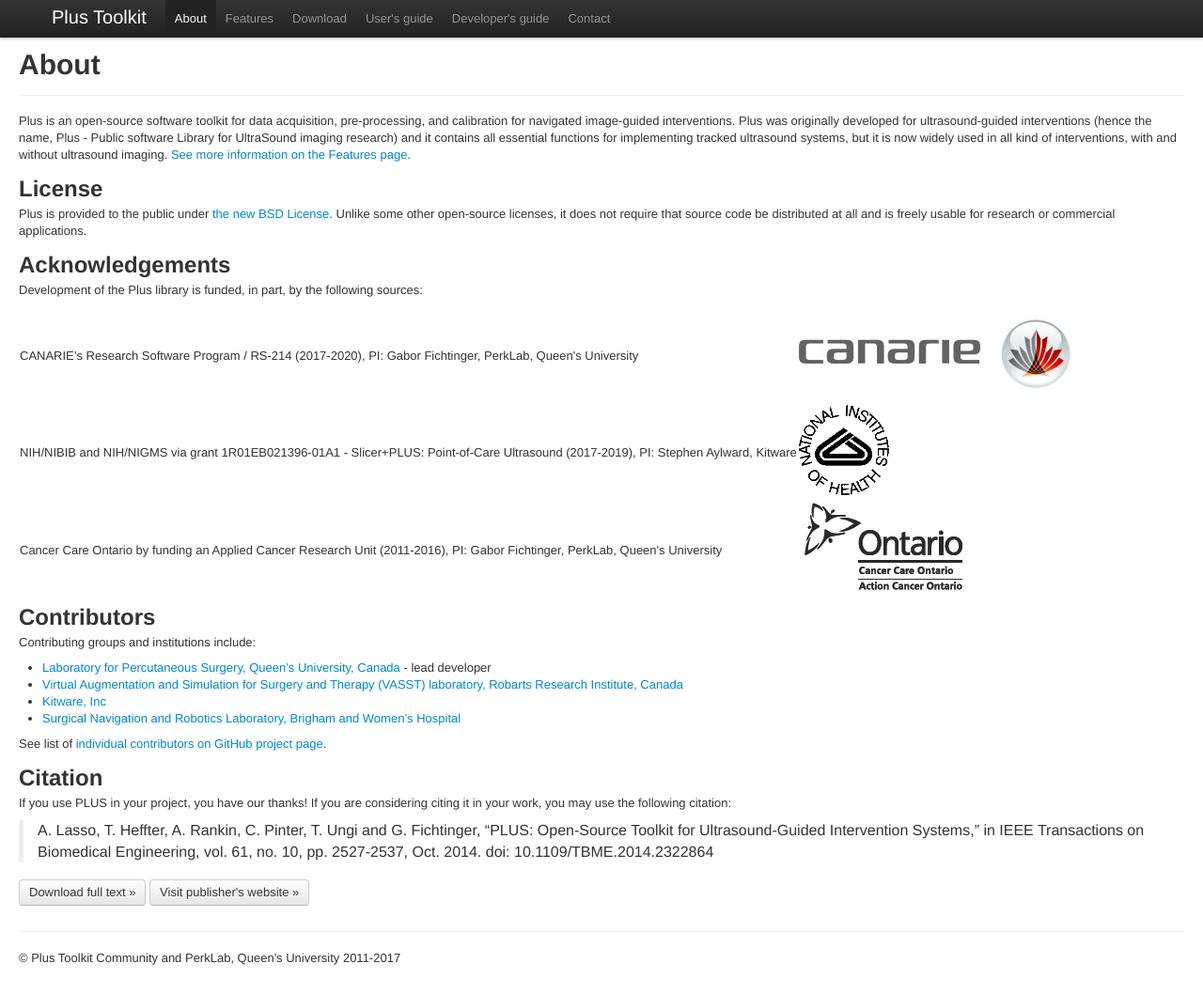
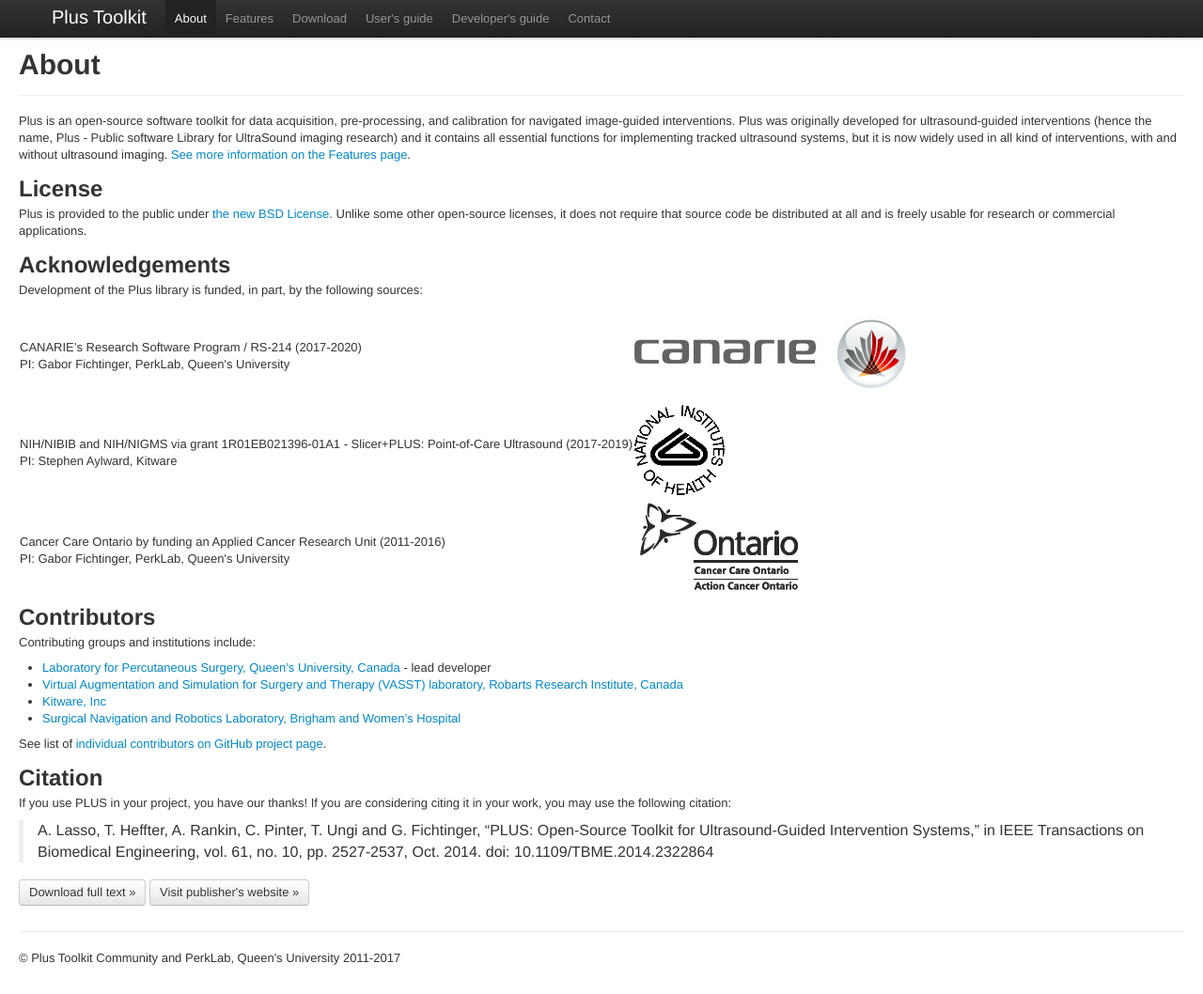
Before and after one commit to PlusToolkit/plustoolkit.github.io, a Jekyll site: the page built from about.md, in a window 1280 px wide and 1058 px high. Shown: the whole window at 94% size. Built offline with Jekyll 4.4.1, drawn with Linux system fonts in a browser that asks for light colours.

Commit message:
Improved formatting of acknowledgments

```diff
--- a/about.md
+++ b/about.md
@@ -21,15 +21,18 @@
 <table>
   <tbody>
     <tr>
-      <td> CANARIE’s Research Software Program / RS-214 (2017-2020), PI: Gabor Fichtinger, PerkLab, Queen's University </td>
+      <td> CANARIE’s Research Software Program / RS-214 (2017-2020)
+      <br>PI: Gabor Fichtinger, PerkLab, Queen's University </td>
       <td> <img src="{{ site.url }}/assets/images/CANARIE.jpg" /> </td>
     </tr>
     <tr>
-      <td> NIH/NIBIB and NIH/NIGMS via grant 1R01EB021396-01A1 - Slicer+PLUS: Point-of-Care Ultrasound (2017-2019), PI: Stephen Aylward, Kitware </td>
+      <td> NIH/NIBIB and NIH/NIGMS via grant 1R01EB021396-01A1 - Slicer+PLUS: Point-of-Care Ultrasound (2017-2019)
+      <br>PI: Stephen Aylward, Kitware </td>
       <td> <img src="{{ site.url }}/assets/images/NIH_Logo.gif" /> </td>
     </tr>
     <tr>
-      <td> Cancer Care Ontario by funding an Applied Cancer Research Unit (2011-2016), PI: Gabor Fichtinger, PerkLab, Queen's University </td>
+      <td> Cancer Care Ontario by funding an Applied Cancer Research Unit (2011-2016)
+      <br>PI: Gabor Fichtinger, PerkLab, Queen's University </td>
       <td> <img src="{{ site.url }}/assets/images/LogoCcoSmall.png" /> </td>
     </tr>
   </tbody>
```
